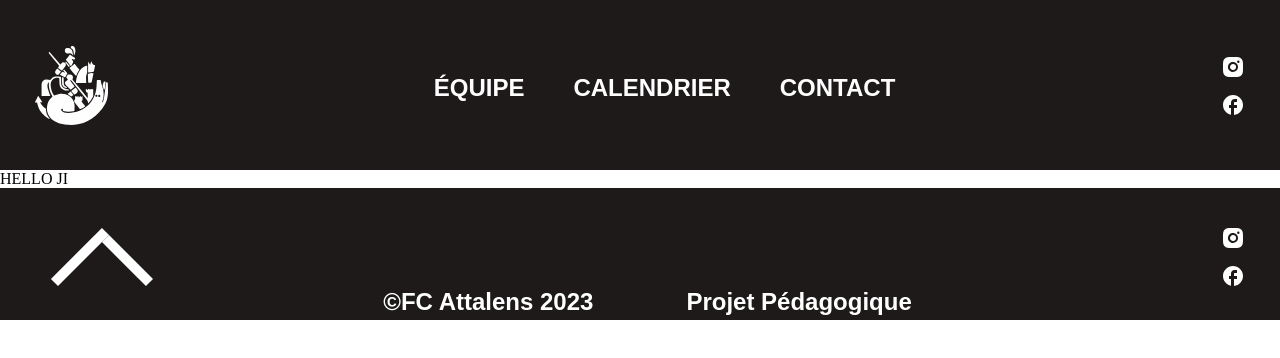
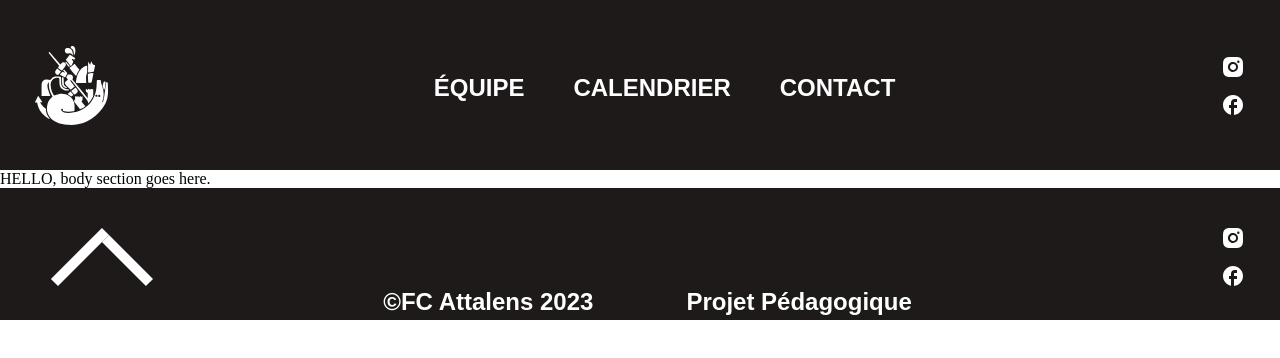
Before and after one commit to MawizShahab/conversion-demo, a plain HTML site: page index.html in a window 1280 px wide. Drawn offline with Linux system fonts and the light colour scheme.

Commit message:
Update index.html

```diff
--- a/index.html
+++ b/index.html
@@ -33,7 +33,7 @@
       </div>
     </nav>
 
-    <div class="hello-ji">HELLO JI</div>
+    <div class="hello-ji">HELLO, body section goes here.</div>
 
     <footer>
       <div class="go-to-container">
```
